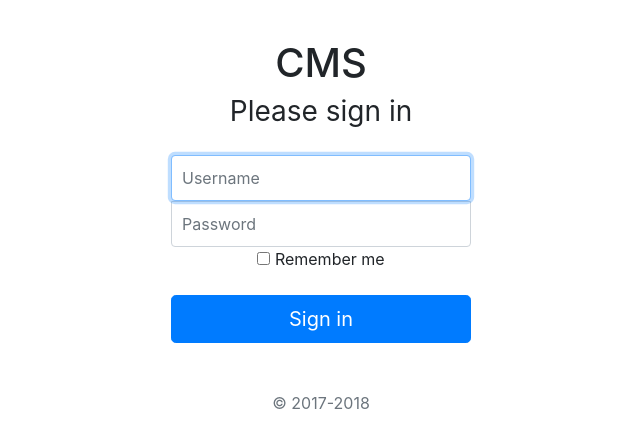
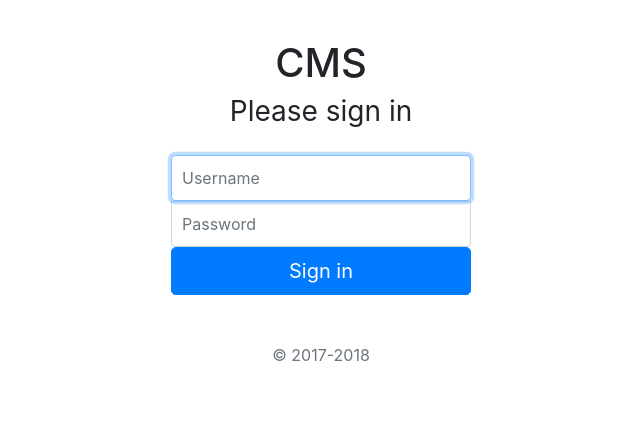
Before and after one commit to kenmugy/cms-prod, a Django app: page /login/ in a window 1280 px wide. Shown: the part 56-504 px from the top of the page, without its empty margins (319-959 px from the left). Run offline with Django 3.2, Linux system fonts and the light colour scheme; some libraries are stand-ins or nearby versions.

Commit message:
Update login Page

```diff
--- a/accounts/templates/accounts/login.html
+++ b/accounts/templates/accounts/login.html
@@ -23,9 +23,7 @@
       placeholder="Password"
       required
     />
-    <div class="checkbox mb-3">
-      <label> <input type="checkbox" value="remember-me" /> Remember me </label>
-    </div>
+
     <button class="btn btn-lg btn-primary btn-block" type="submit">
       Sign in
     </button>
```
